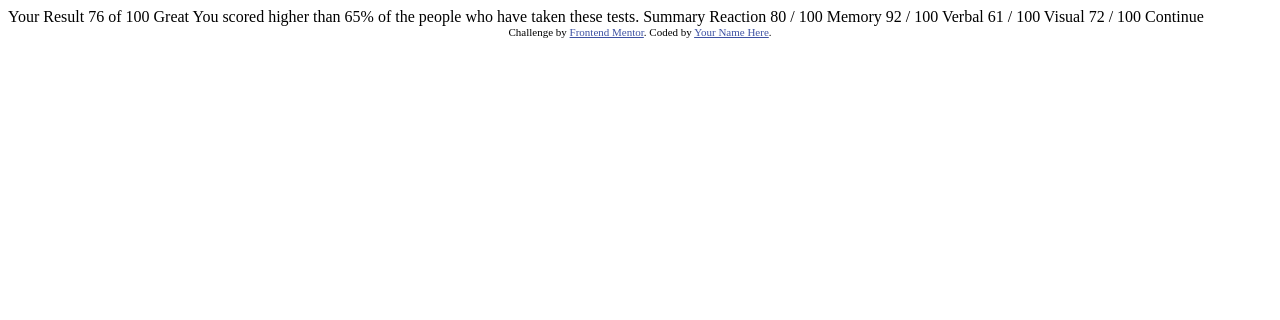
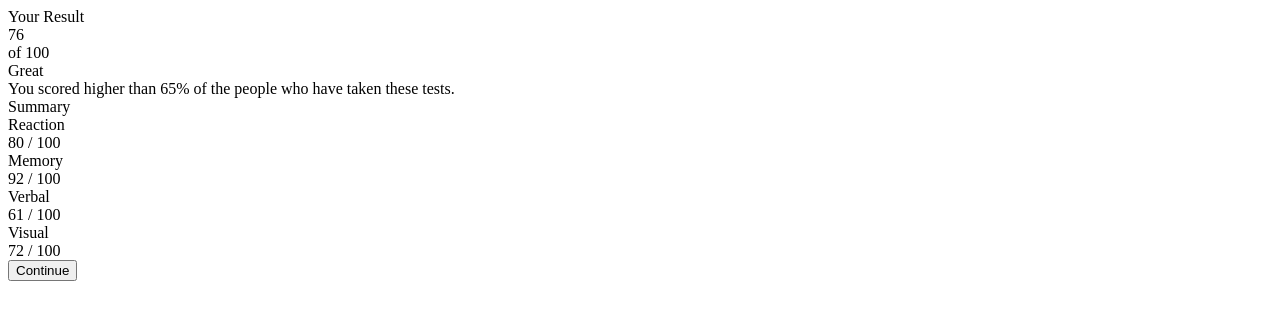
Before and after one commit to jimhall-dev/fm-results-summary-component, a plain HTML site: page index.html in a window 1280 px wide. Drawn offline with Linux system fonts and the light colour scheme.

Commit message:
add html markup to content

```diff
--- a/index.html
+++ b/index.html
@@ -1,47 +1,44 @@
 <!DOCTYPE html>
 <html lang="en">
   <head>
-  <meta charset="UTF-8">
-  <meta name="viewport" content="width=device-width, initial-scale=1.0"> <!-- displays site properly based on user's device -->
-
-  <link rel="icon" type="image/png" sizes="32x32" href="./assets/images/favicon-32x32.png">
-
+    <meta charset="UTF-8" />
+    <meta name="viewport" content="width=device-width, initial-scale=1.0" />
+    <link rel="icon" type="image/png" sizes="32x32" href="./assets/images/favicon-32x32.png" />
     <title>Frontend Mentor | Results summary component</title>
-
-  <!-- Feel free to remove these styles or customise in your own stylesheet 👍 -->
-  <style>
-    .attribution { font-size: 11px; text-align: center; }
-    .attribution a { color: hsl(228, 45%, 44%); }
-  </style>
   </head>
   <body>
-
-  Your Result
-  76
-  of 100
-
-  Great
-  You scored higher than 65% of the people who have taken these tests.
-
-  Summary
-
-  Reaction
-  80 / 100
-
-  Memory
-  92 / 100
-
-  Verbal
-  61 / 100
-
-  Visual
-  72 / 100
-
-  Continue
-
-  <div class="attribution">
-    Challenge by <a href="https://www.frontendmentor.io?ref=challenge" target="_blank">Frontend Mentor</a>.
-    Coded by <a href="#">Your Name Here</a>.
+    <div class="component">
+      <div class="result">
+        <div class="result-title">Your Result</div>
+        <div class="result-score">
+          <div class="result-score-value">76</div>
+          <div class="result-score-max">of 100</div>
+        </div>
+        <div class="result-level">Great</div>
+        <div class="result-desc">You scored higher than 65% of the people who have taken these tests.</div>
+      </div>
+      <div class="summary">
+        <div class="summary-title">Summary</div>
+        <div class="categories">
+          <div class="category reaction">
+            <div class="category-title">Reaction</div>
+            <div class="category-score">80 / 100</div>
+          </div>
+          <div class="category memory">
+            <div class="category-title">Memory</div>
+            <div class="category-score">92 / 100</div>
+          </div>
+          <div class="category verbal">
+            <div class="category-title">Verbal</div>
+            <div class="category-score">61 / 100</div>
+          </div>
+          <div class="category visual">
+            <div class="category-title">Visual</div>
+            <div class="category-score">72 / 100</div>
+          </div>
+        </div>
+        <button class="btn-continue">Continue</button>
+      </div>
     </div>
   </body>
 </html>
```
Lines whose indentation alone changed are shown as unchanged.
